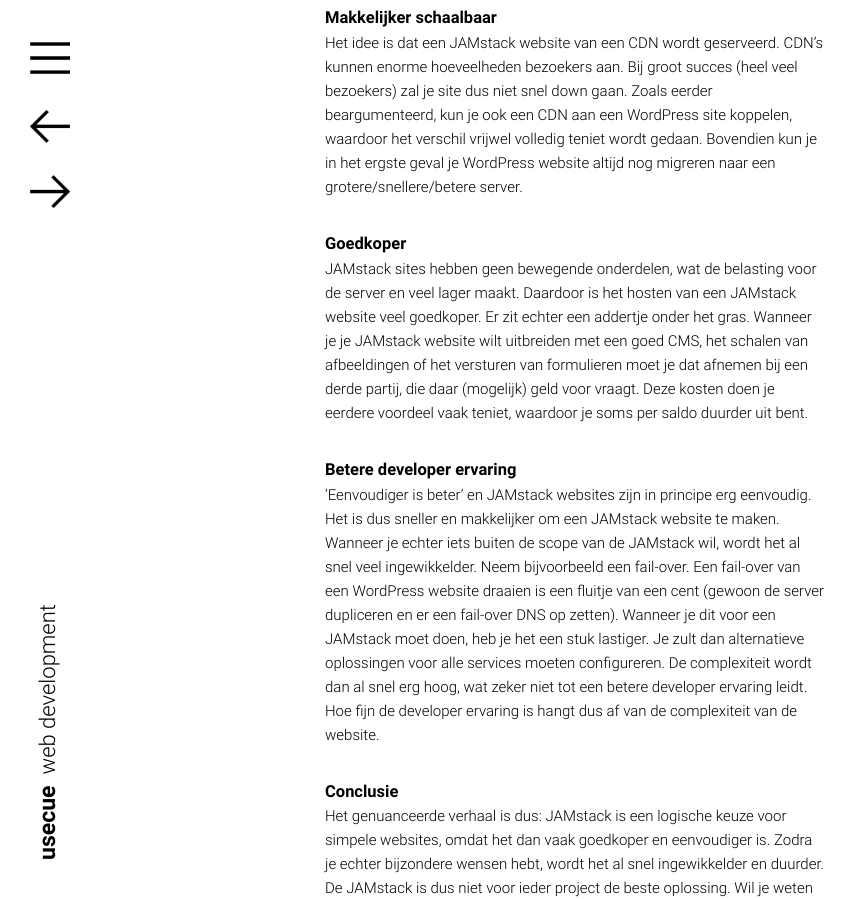
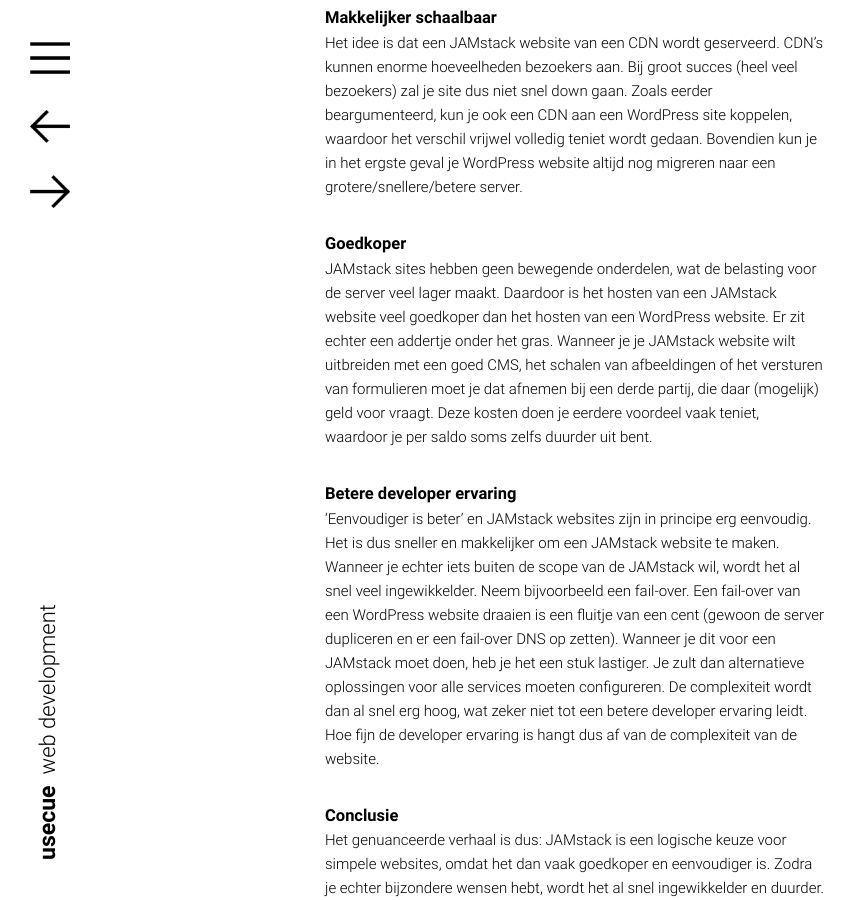
Before and after one commit to jhvanderschee/usecuewebsitenl, a Jekyll site: the page built from _posts/2018-11-22-argumenten-voor-de-jamstack.md, in a window 1280 px wide and 900 px high, scrolled down 1517 px. Shown: the whole window, without its empty margins (0-857 px from the left). Built offline with Jekyll 4.4.1, drawn with Linux system fonts in a browser that asks for light colours.

Commit message:
Update 2018-11-22-argumenten-voor-de-jamstack.md

```diff
--- a/_posts/2018-11-22-argumenten-voor-de-jamstack.md
+++ b/_posts/2018-11-22-argumenten-voor-de-jamstack.md
@@ -28,7 +28,7 @@ Het idee is dat een JAMstack website van een CDN wordt geserveerd. CDN's kunnen
 
 ## Goedkoper
 
-JAMstack sites hebben geen bewegende onderdelen, wat de belasting voor de server en veel lager maakt. Daardoor is het hosten van een JAMstack website veel goedkoper. Er zit echter een addertje onder het gras. Wanneer je je JAMstack website wilt uitbreiden met een goed CMS, het schalen van afbeeldingen of het versturen van formulieren moet je dat afnemen bij een derde partij, die daar (mogelijk) geld voor vraagt. Deze kosten doen je eerdere voordeel vaak teniet, waardoor je soms per saldo  duurder uit bent.
+JAMstack sites hebben geen bewegende onderdelen, wat de belasting voor de server veel lager maakt. Daardoor is het hosten van een JAMstack website veel goedkoper dan het hosten van een WordPress website. Er zit echter een addertje onder het gras. Wanneer je je JAMstack website wilt uitbreiden met een goed CMS, het schalen van afbeeldingen of het versturen van formulieren moet je dat afnemen bij een derde partij, die daar (mogelijk) geld voor vraagt. Deze kosten doen je eerdere voordeel vaak teniet, waardoor je per saldo soms zelfs duurder uit bent.
 
 ## Betere developer ervaring
 
```
